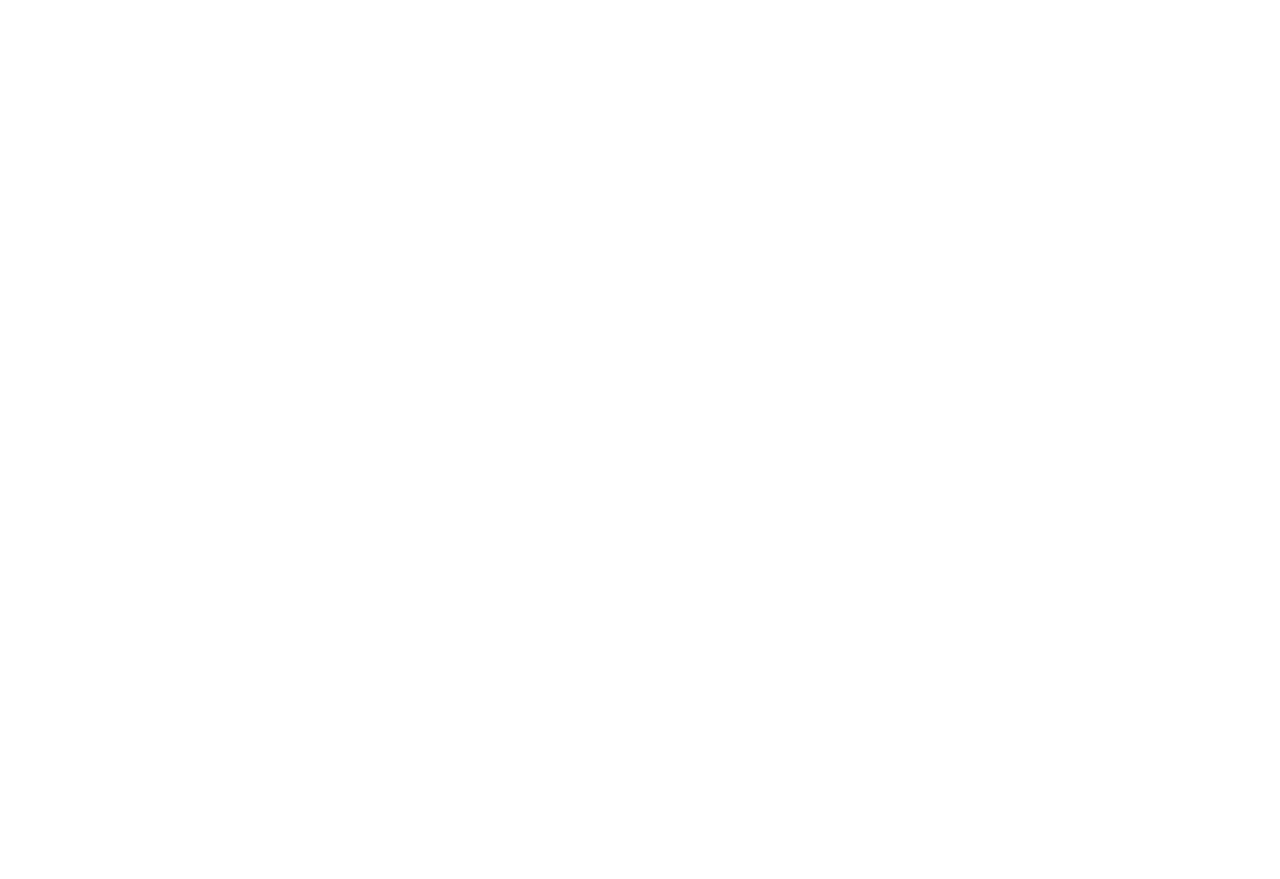
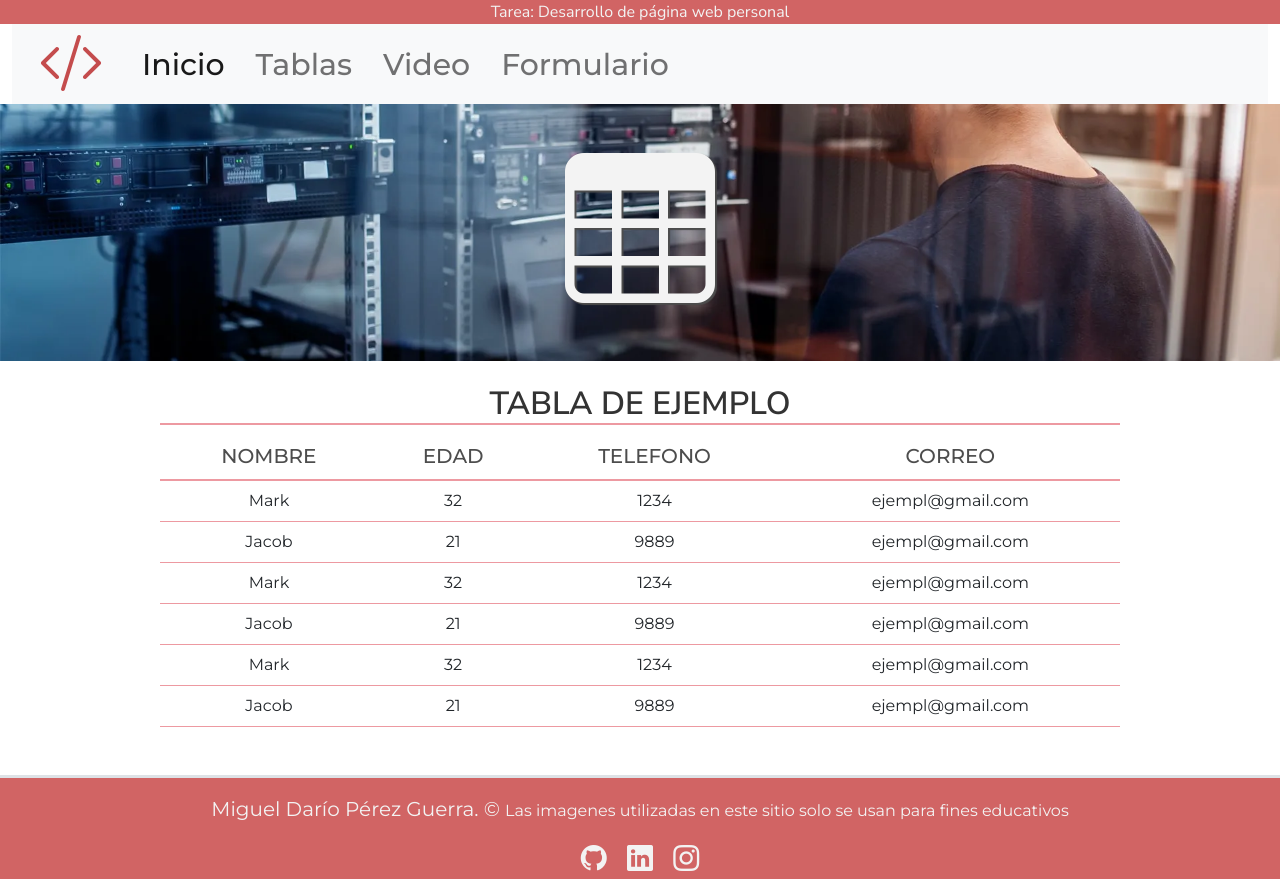
Before and after one commit to MiguelPerezGuerra/Tarea-Desarrollo_de_p-gina_web_personal, a plain HTML site: page src/tablas.html in a window 1280 px wide. Before the commit the page ends 800 px from the top, so only its background shows below. Drawn offline with nearby package versions, Linux system fonts and the light colour scheme.

Commit message:
finalizacion tablas.html

```diff
--- a/src/css/main.css
+++ b/src/css/main.css
@@ -4,9 +4,34 @@
 
 @import url('https://fonts.googleapis.com/css2?family=Poppins:ital,wght@0,100;0,200;0,300;0,400;0,500;0,600;0,700;0,800;0,900;1,100;1,200;1,300;1,400;1,500;1,600;1,700;1,800;1,900&display=swap');
 
+@import url('https://fonts.googleapis.com/css2?family=Nunito+Sans:ital,wght@0,200;0,300;0,400;0,500;0,600;0,700;0,800;0,900;0,1000;1,200;1,300;1,400;1,500;1,600;1,700;1,800;1,900;1,1000&display=swap');
+
+/*variables*/
+:root{
+    --fuente-titulos : 'Montserrat', sans-serif;
+    --fuente-parrafos1 :  'Poppins', sans-serif;
+    --fuente-parrafos2 : 'Nunito Sans', sans-serif;
+    --color-principal1 : #d16464;
+    --color-principal2 : #C44C4D;
+    --color1 : #DE6A6A;
+    --color2 : #D15252 ;
+    --color3 : #AB4343;
+    --color4 : #DE5FDE;
+    --color5 : #E864A6;
+    --color-fuente-claro1 : #f3f3f3;
+    --color-fuente-claro2 : #F9E8E0;
+    --color-fuente-claro3 : #F9E0F9;
+    --color-fuente-claro4 : #DBC5D0;
+    --color-fuente-claro5 : #DBC9C5;
+    --color-fuente-oscuro1 : #0000008c;
+    --color-fuente-oscuro2 : #8C8C8C;
+    --color-fuente-oscuro3 : #4D4D4D;
+    --color-fuente-oscuro4 : #333333;
+}
+
 /*ESTILOS GENERALES*/
 body{
-    font-family: 'Montserrat', sans-serif !important;
+    font-family: var(--fuente-titulos) !important;
     overflow-x: hidden;
 }
 
@@ -14,8 +39,9 @@ body{
 #Inicio{
     display: flex;
     justify-content: center;
-    background-color: #d16464;
-    color: white;
+    background-color: var(--color-principal1) ;
+    color: var(--color-fuente-claro1);
+    font-family: var(--fuente-parrafos2) !important;
     margin: 0;
     padding: 0;
 }
@@ -29,68 +55,49 @@ body{
     transition: all 200ms;
 }
 #menu a:hover{
-    color: #d16464;
+    color: var(--color-principal1);
     transform: scale(1.3, 1.3);
 }
 
-/*BANNER*/
-.carousel-inner{
-    max-height: 800px;
+/*BANNER GENERAL*/
+
+#bannerimagne i{
+    font-size: 150px !important;
+    color: var(--color-fuente-claro1) !important;
+    text-shadow: 1px 1px 1px var(--color-fuente-oscuro3), 2px 2px 1px var(--color-fuente-oscuro3);
 }
 
-/*CONTENIDO*/
-#contenido{
-    padding-bottom: 20px !important;
+/*TITULO GENERAL*/
+#titulo{
+    font-weight: 600;
+    font-family: var(--fuente-parrafos2) ;
+    color: var(--color-fuente-oscuro4);
 }
 
-#contenido .border{
-    border-color: #d16464 !important;
-}
-#contenido div{
-    overflow: hidden;
-}
-
-#contenido div img{
-    display: flex;
-    justify-content: center !important;
-    align-items: center !important;
-    margin: 0px auto !important;
-
-
-}
-#contenido div h2{
-    color: #d16464;
-    font-size: 26px !important;
-    font-weight: bold;
-}
-
-#contenido div p{
-    font-size: 100% !important;
-    font-family: 'Poppins', sans-serif;
-    color: #0000008c;
-}
-
+/*FOOTER*/
 footer{
-    background-color: #d16464;
+    background-color: var(--color-principal1);
     min-height: 100px;
 }
 footer p{
-    color: #f3f3f3;
+    color: var(--color-fuente-claro1);
     text-align: center;
 }
 
 #iconos i{
     font-size: 26px;
     padding: 0 8px;
-    color: #f3f3f3;
+    color: var(--color-fuente-claro1);
     margin-top: -15 !important;
+}
+#iconos i:hover{
+    color: var(--color4);
 }
 
 /*MEDIA QUERIES*/
 
 @media (max-width:992px) {
     #menu a:hover{
-        color: #d16464;
         transform: none;
     }
 
--- /dev/null
+++ b/src/css/principal.css
@@ -0,0 +1,38 @@
+@import url("../css/main.css");
+
+/*BANNER*/
+.carousel-inner{
+    max-height: 800px;
+}
+
+/*CONTENIDO*/
+#contenido{
+    padding-bottom: 20px !important;
+}
+
+#contenido .border{
+    border-color: var(--color-principal1) !important;
+}
+#contenido div{
+    overflow: hidden;
+}
+
+#contenido div img{
+    display: flex;
+    justify-content: center !important;
+    align-items: center !important;
+    margin: 0px auto !important;
+
+
+}
+#contenido div h2{
+    color: var(--color-principal1);
+    font-size: 26px !important;
+    font-weight: bold;
+}
+
+#contenido div p{
+    font-size: 100% !important;
+    font-family:var(--fuente-parrafos1);
+    color: #0000008c;
+}
--- /dev/null
+++ b/src/css/tablas.css
@@ -0,0 +1,9 @@
+@import url("/src/css/main.css");
+
+/*TABLA*/
+
+#tablasvalores th {
+    font-weight: 500;
+    font-family: var(--fuente-titulos);
+    color: var(--color-fuente-oscuro3);
+}
--- /dev/null
+++ b/src/css/video.css
@@ -0,0 +1,24 @@
+@import url("/src/css/main.css");
+
+/*variables*/
+:root{
+    --fuente-titulos : 'Montserrat', sans-serif;
+    --fuente-parrafos1 :  'Poppins', sans-serif;
+    --fuente-parrafos2 : 'Nunito Sans', sans-serif;
+    --color-principal1 : #d16464;
+    --color-principal2 : #C44C4D;
+    --color1 : #DE6A6A;
+    --color2 : #D15252 ;
+    --color3 : #AB4343;
+    --color4 : #DE5FDE;
+    --color5 : #E864A6;
+    --color-fuente-claro1 : #f3f3f3;
+    --color-fuente-claro2 : #F9E8E0;
+    --color-fuente-claro3 : #F9E0F9;
+    --color-fuente-claro4 : #DBC5D0;
+    --color-fuente-claro5 : #DBC9C5;
+    --color-fuente-oscuro1 : #0000008c;
+    --color-fuente-oscuro2 : #8C8C8C;
+    --color-fuente-oscuro3 : #4D4D4D;
+    --color-fuente-oscuro4 : #333333;
+}
--- a/src/tablas.html
+++ b/src/tablas.html
@@ -0,0 +1,142 @@
+<!doctype html>
+<html lang="es">
+
+<head>
+  <meta charset="utf-8">
+  <meta name="viewport" content="width=device-width, initial-scale=1">
+  <title>Tarea: Desarrollo de página web personal</title>
+  <link href="https://cdn.jsdelivr.net/npm/bootstrap@5.2.3/dist/css/bootstrap.min.css" rel="stylesheet"
+    integrity="sha384-rbsA2VBKQhggwzxH7pPCaAqO46MgnOM80zW1RWuH61DGLwZJEdK2Kadq2F9CUG65" crossorigin="anonymous">
+  <link rel="stylesheet" href="./css/tablas.css">
+  <link rel="stylesheet" href="https://cdn.jsdelivr.net/npm/bootstrap-icons@1.10.5/font/bootstrap-icons.css">
+  <link rel="shortcut icon" href="./access/img/worldwhite.png" type="image/x-icon">
+</head>
+
+<body>
+  <!--EMCABEZADO-->
+  <p id="Inicio" class=" fs-6">Tarea: Desarrollo de página web personal</p>
+  <header class="container-fluid">
+
+    <nav class="navbar navbar-expand-lg bg-light" id="menu">
+      <div class="container-fluid">
+        <a class="navbar-brand p-0" href="./principal.html">
+          <i id="icono" class="bi bi-code-slash" style="font-size: 4rem; color: #c44c4d;"></i>
+        </a>
+        <button class="navbar-toggler" type="button" data-bs-toggle="collapse" data-bs-target="#navbarNavAltMarkup"
+          aria-controls="navbarNavAltMarkup" aria-expanded="false" aria-label="Toggle navigation">
+          <span class="navbar-toggler-icon"></span>
+        </button>
+        <div class="collapse navbar-collapse" id="navbarNavAltMarkup">
+          <div class="navbar-nav">
+            <ul class="navbar-nav mb-lg-0 justify-content-center" id="menu">
+              <li class="nav-item">
+                <a class="nav-link active  fs-2" aria-current="page" href="./principal.html">Inicio</a>
+              </li>
+              <li class="nav-item ">
+                <a class="nav-link fs-2" href="./tablas.html">Tablas</a>
+              </li>
+              <li class="nav-item">
+                <a class="nav-link fs-2" href="./video.html">Video</a>
+              </li>
+              <li class="nav-item">
+                <a class="nav-link fs-2" href="./formulario.html">Formulario</a>
+              </li>
+            </ul>
+          </div>
+        </div>
+      </div>
+    </nav>
+  </header>
+
+  <!--BANER-->
+  <div id="carouselExampleCaptions" class="carousel slide" data-bs-ride="false">
+    <div class="carousel-inner my-auto mx-auto">
+      <div class="carousel-item active my-auto mx-auto">
+        <img id="imagen" src="./access/img/servidor4.png" class="d-block w-100" alt="servidor">
+        <div id="bannerimagne"  class="carousel-caption  d-lg-flex d-md-flex my-auto mx-auto">
+          <h1 class="  d-lg-flex d-md-flex my-auto mx-auto"><i class="bi bi-table mx-auto my-auto"></i></h1>
+        </div>
+    </div>
+    <button class="carousel-control-prev" type="button" data-bs-target="#carouselExampleCaptions" data-bs-slide="prev">
+      <span class="" aria-hidden="false"></span>
+      <span class="visually-hidden">Previous</span>
+    </button>
+    <button class="carousel-control-next" type="button" data-bs-target="#carouselExampleCaptions" data-bs-slide="next">
+      <span class="" aria-hidden="false"></span>
+      <span class="visually-hidden">Next</span>
+    </button>
+  </div>
+
+  <!--CONTENIDO-->
+  <h2 id="titulo"class="w-75 mx-auto mt-4 text-lg-center text-md-center text-sm-center border-bottom border-2 border-danger border-opacity-50">TABLA DE EJEMPLO</h2>
+
+  <table id="tablasvalores" class="table  w-75 mx-auto mb-5 text-lg-center text-md-center text-sm-center fs-5">
+    <thead>
+      <tr class="text-lg-center text-md-center text-sm-center">
+        <th scope="col">NOMBRE</th>
+        <th scope="col">EDAD</th>
+        <th scope="col">TELEFONO</th>
+        <th scope="col">CORREO</th>
+      </tr>
+    </thead>
+    <tbody class="table-group-divider border-danger border-opacity-50 text-lg-center text-md-center text-sm-center fs-6">
+      <tr>
+        <td>Mark</td>
+        <td>32</td>
+        <td>1234</td>
+        <td>ejempl@gmail.com</td>
+      </tr>
+      <tr>
+        <td>Jacob</td>
+        <td>21</td>
+        <td>9889</td>
+        <td>ejempl@gmail.com</td>
+      </tr>
+      <tr>
+        <td>Mark</td>
+        <td>32</td>
+        <td>1234</td>
+        <td>ejempl@gmail.com</td>
+      </tr>
+      <tr>
+        <td>Jacob</td>
+        <td>21</td>
+        <td>9889</td>
+        <td>ejempl@gmail.com</td>
+      </tr>
+      <tr>
+        <td>Mark</td>
+        <td>32</td>
+        <td>1234</td>
+        <td>ejempl@gmail.com</td>
+      </tr>
+      <tr>
+        <td>Jacob</td>
+        <td>21</td>
+        <td>9889</td>
+        <td>ejempl@gmail.com</td>
+      </tr>
+    </tbody>
+  </table>
+
+
+
+  <footer class="w-100 d-flex aling-items justify-content-center flex-wrap w-75 mx-auto tex-center border-top border-3 mt-2 ">
+    <div class="row w-100">
+      <p class="fs-5 px-3 pt-3">Miguel Darío Pérez Guerra. &copy; <span class="fs-6">Las imagenes utilizadas en este sitio solo se usan para fines educativos</span></p>
+    </div>
+    <div class="row">
+      <div id="iconos" class="d-block aling-items justify-content-center">
+        <a href="#"><i class="bi bi-github"></i></a>
+        <a href="#"><i class="bi bi-linkedin"></i></a>
+        <a href="#"><i class="bi bi-instagram"></i></a>
+      </div>
+    </div>
+  </footer>
+
+  <script src="https://cdn.jsdelivr.net/npm/bootstrap@5.2.3/dist/js/bootstrap.bundle.min.js"
+    integrity="sha384-kenU1KFdBIe4zVF0s0G1M5b4hcpxyD9F7jL+jjXkk+Q2h455rYXK/7HAuoJl+0I4"
+    crossorigin="anonymous"></script>
+</body>
+
+</html>
```
Also changed, not shown: src/formulario.html (+98 -0 lines), src/principal.html (+2 -2 lines), src/video.html (+98 -0 lines), src/access/img/servidor4.png (added).
